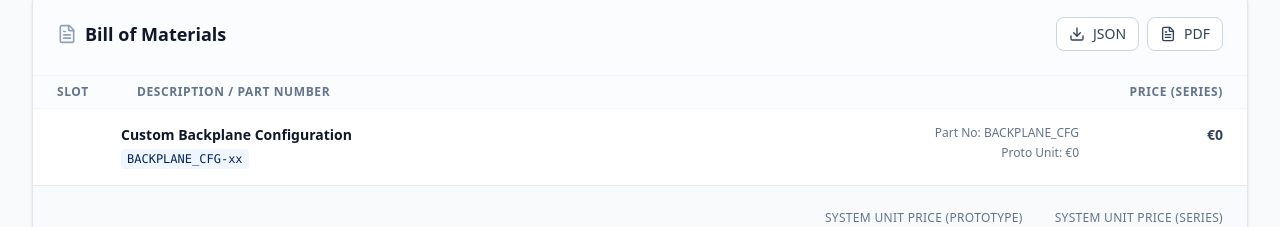
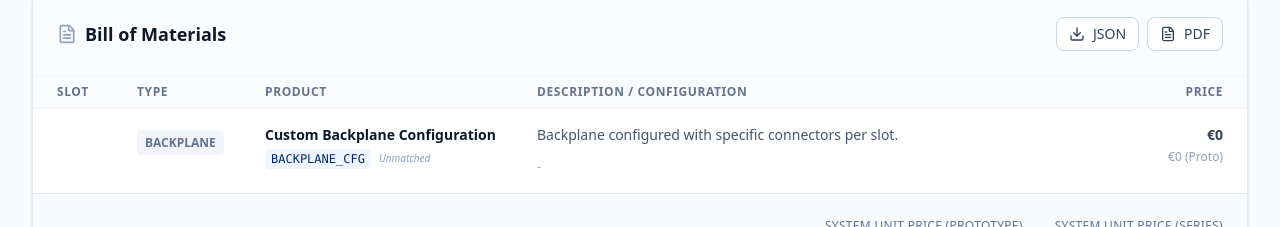
Before and after one commit to Alex-vonAllmen/cpci-system-builder, a React (Vite) app in the folder frontend/: page /quote in a window 1280 px wide. Shown: the part 555-782 px from the top of the page. Built offline with nearby package versions, Linux system fonts and the light colour scheme; no server answers.

Commit message:
Refactoring of quote page.

```diff
--- a/frontend/src/pages/QuotePage.tsx
+++ b/frontend/src/pages/QuotePage.tsx
@@ -333,29 +333,55 @@ export function QuotePage() {
         doc.text(`Date: ${new Date().toLocaleDateString()}`, 14, 30);
 
         const tableData = selectedItems.map(item => {
-            const unitTotal = calcItemUnitPrice(item, prototypeQtyNum);
-            let connectorsStr = item.product.type === 'backplane' ? 'See Config' : (item.product.connectors || []).join(', ');
+            const unitTotalProto = calcItemUnitPrice(item, prototypeQtyNum);
+            const unitTotalSeries = calcItemUnitPrice(item, seriesQtyNum);
+
             const article = findMatchingArticle(item.product.id, item.options);
             const partNumber = article ? article.article_number : item.product.id;
-            const description = article ? `${item.product.name} (Article Match)` : item.product.name;
+            const productName = article ? `${item.product.name}\n${partNumber} (Matched)` : `${item.product.name}\n${partNumber}`;
+
+            // Format Options for PDF
+            let optionsStr = '';
+            if (item.product.options && item.options) {
+                const parts: string[] = [];
+                Object.entries(item.options).forEach(([optId, optVal]) => {
+                    const optDef = (item.product.options as any[]).find((o: any) => o.id === optId);
+                    if (optDef) {
+                        if ((optDef.type === 'boolean' && optVal) || (optDef.type === 'select' && optVal)) {
+                            let displayVal = optVal;
+                            if (optDef.type === 'boolean') displayVal = "Enabled";
+                            else {
+                                const choice = optDef.choices.find((c: any) => c.value === optVal);
+                                if (choice) displayVal = choice.label;
+                            }
+                            parts.push(`${optDef.label}: ${displayVal}`);
+                        }
+                    }
+                });
+                optionsStr = parts.join(', ');
+            }
 
             return [
-                item.slotLabel,
-                partNumber,
-                description,
-                connectorsStr,
-                item.product.type === 'backplane' ? '-' : `${item.product.widthHp}HP`,
+                item.slotLabel || '',
                 item.product.type,
-                `€${unitTotal.toLocaleString()}`
+                productName,
+                optionsStr,
+                `Series: €${unitTotalSeries.toLocaleString()}\nProto: €${unitTotalProto.toLocaleString()}`
             ];
         });
 
         autoTable(doc, {
-            head: [['Slot', 'Part Number', 'Description', 'Connectors', 'Width', 'Type', 'Unit Price']],
+            head: [['Slot', 'Type', 'Product', 'Configuration', 'Price']],
             body: tableData,
             startY: 40,
-            styles: { fontSize: 8 },
-            columnStyles: { 2: { cellWidth: 40 }, 3: { cellWidth: 20 } }
+            styles: { fontSize: 8, cellPadding: 2 },
+            columnStyles: {
+                0: { cellWidth: 15 }, // Slot
+                1: { cellWidth: 20 }, // Type
+                2: { cellWidth: 50 }, // Product
+                3: { cellWidth: 'auto' }, // Config
+                4: { cellWidth: 30, halign: 'right' } // Price
+            }
         });
 
         const finalY = (doc as any).lastAutoTable.finalY + 10;
@@ -560,23 +586,25 @@ export function QuotePage() {
                         <div className="p-8 text-center text-slate-500">No components selected.</div>
                     ) : (
                         <div className="divide-y divide-slate-100">
-                            {/* BOM Header Row ?? Maybe just list items cleanly */}
-                            <div className="bg-slate-50/50 px-6 py-2 text-xs font-semibold text-slate-500 flex gap-4 uppercase tracking-wider">
+                            {/* BOM Header Row - 5 Columns */}
+                            <div className="bg-slate-50/50 px-6 py-2 text-xs font-semibold text-slate-500 flex gap-4 uppercase tracking-wider items-center">
                                 <span className="w-16">Slot</span>
-                                <span className="flex-1">Description / Part Number</span>
-                                <span className="w-32 text-right">Price (Series)</span>
+                                <span className="w-28">Type</span>
+                                <span className="w-64">Product</span>
+                                <span className="flex-1">Description / Configuration</span>
+                                <span className="w-32 text-right">Price</span>
                             </div>
 
                             {selectedItems.map((item, idx) => {
                                 const unitPriceProto = calcItemUnitPrice(item, prototypeQtyNum);
                                 const unitPriceSeries = calcItemUnitPrice(item, seriesQtyNum);
                                 const article = findMatchingArticle(item.product.id, item.options);
-                                const displayArticleNumber = article ? article.article_number : `${item.product.id}-xx`;
+                                const displayArticleNumber = article ? article.article_number : `${item.product.id}`;
 
                                 return (
                                     <div key={idx} className="px-6 py-4 hover:bg-slate-50 transition-colors">
-                                        <div className="flex justify-between items-start">
-                                            {/* Slot Area */}
+                                        <div className="flex gap-4 items-start">
+                                            {/* Col 1: Slot */}
                                             <div className="w-16 pt-1">
                                                 {item.slotLabel && (
                                                     <span className="text-slate-500 font-medium text-sm">
@@ -585,26 +613,61 @@ export function QuotePage() {
                                                 )}
                                             </div>
 
-                                            {/* Details Area */}
-                                            <div className="flex-1 grid grid-cols-1 md:grid-cols-2 gap-4">
-                                                {/* Top Row: Name & PN */}
-                                                <div>
-                                                    <div className="text-sm font-semibold text-slate-900">{item.product.name}</div>
-                                                    <div className="flex items-center gap-2 mt-1">
-                                                        <code className="text-xs text-duagon-blue bg-blue-50 px-1.5 py-0.5 rounded">{displayArticleNumber}</code>
-                                                        {article && <span className="text-[10px] text-green-600 flex items-center gap-1 font-medium"><CheckCircle size={10} /> Matched</span>}
-                                                    </div>
-                                                </div>
-                                                {/* Options / Proto Price hint */}
-                                                <div className="text-xs text-slate-500 md:text-right md:pr-4">
-                                                    Part No: {item.product.id}
-                                                    <div className="mt-1">Proto Unit: €{unitPriceProto.toLocaleString()}</div>
+                                            {/* Col 2: Type */}
+                                            <div className="w-28 pt-1">
+                                                <span className="text-xs font-bold text-slate-500 bg-slate-100 px-2 py-1 rounded uppercase">
+                                                    {item.product.type === 'miscellaneous' ? 'Misc' : item.product.type}
+                                                </span>
+                                            </div>
+
+                                            {/* Col 3: Product Name & Article Check */}
+                                            <div className="w-64">
+                                                <div className="text-sm font-semibold text-slate-900">{item.product.name}</div>
+                                                <div className="flex items-center gap-2 mt-1">
+                                                    <code className="text-xs text-duagon-blue bg-blue-50 px-1.5 py-0.5 rounded">{displayArticleNumber}</code>
+                                                    {article ? (
+                                                        <span className="text-[10px] text-green-600 flex items-center gap-1 font-medium"><CheckCircle size={10} /> Matched</span>
+                                                    ) : (
+                                                        <span className="text-[10px] text-slate-400 italic">Unmatched</span>
+                                                    )}
                                                 </div>
                                             </div>
 
-                                            {/* Price Area */}
+                                            {/* Col 4: Configuration / Options */}
+                                            <div className="flex-1">
+                                                <div className="text-sm text-slate-600 mb-2">{item.product.description}</div>
+                                                {item.product.options && item.options ? (
+                                                    <div className="flex flex-wrap gap-1">
+                                                        {Object.entries(item.options).map(([optId, optVal]) => {
+                                                            const optDef = (item.product.options as any[]).find((o: any) => o.id === optId);
+                                                            if (!optDef) return null;
+                                                            if (optDef.type === 'boolean' && !optVal) return null;
+                                                            if (optDef.type === 'select' && !optVal) return null;
+
+                                                            let displayValue = '';
+                                                            if (optDef.type === 'boolean') {
+                                                                displayValue = 'Enabled';
+                                                            } else {
+                                                                const choice = optDef.choices.find((c: any) => c.value === optVal);
+                                                                displayValue = choice ? choice.label : optVal;
+                                                            }
+
+                                                            return (
+                                                                <div key={optId} className="text-xs text-slate-600 bg-slate-100 px-2 py-0.5 rounded border border-slate-200">
+                                                                    <span className="font-semibold">{optDef.label}:</span> {displayValue}
+                                                                </div>
+                                                            );
+                                                        })}
+                                                    </div>
+                                                ) : (
+                                                    <span className="text-xs text-slate-400">-</span>
+                                                )}
+                                            </div>
+
+                                            {/* Col 5: Price */}
                                             <div className="w-32 text-right">
                                                 <div className="text-sm font-bold text-slate-700">€{unitPriceSeries.toLocaleString()}</div>
+                                                <div className="text-xs text-slate-400 mt-1">€{unitPriceProto.toLocaleString()} (Proto)</div>
                                             </div>
                                         </div>
                                     </div>
```
